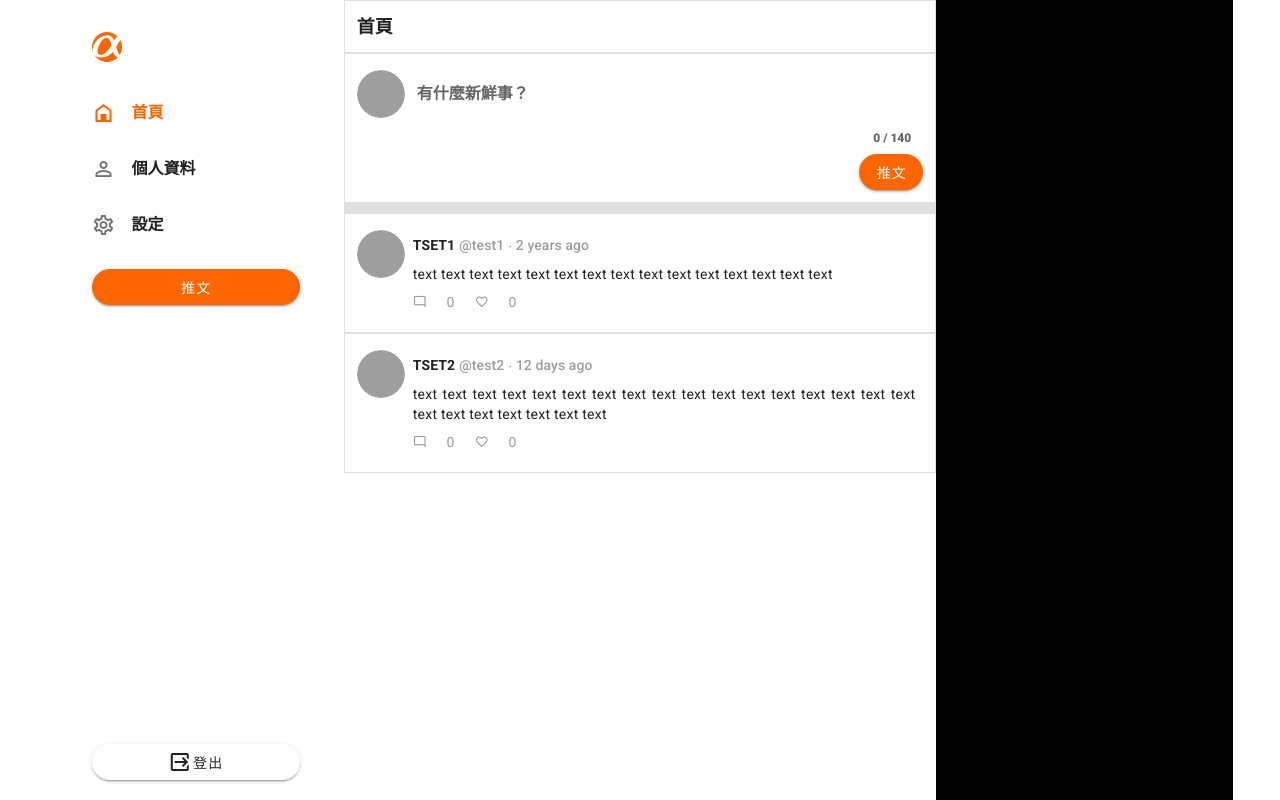
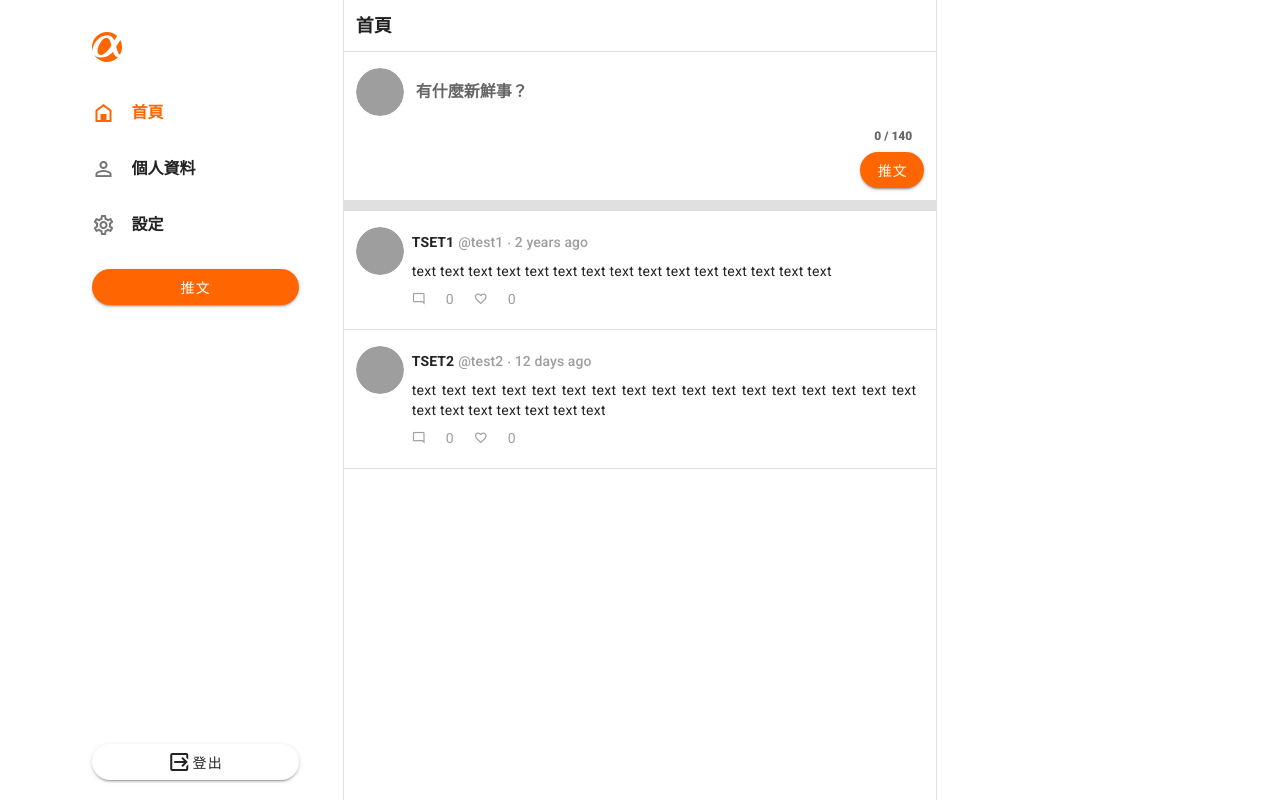
Before and after one commit to fogjogger1992/simple-twitter, a Vue app: page /#/home in a window 1280 px wide. Built offline with nearby package versions, Linux system fonts and the light colour scheme; grey boxes are pictures that could not be loaded.

Commit message:
Modify Home UI
Reset border and box-shadow

```diff
--- a/src/components/NewTweetCard.vue
+++ b/src/components/NewTweetCard.vue
@@ -1,5 +1,10 @@
 <template>
-  <v-card outlined tile class="pa-3">
+  <v-card
+    tile
+    flat
+    class="pa-3"
+    style="border-bottom: thin solid rgba(0, 0, 0, 0.12)"
+  >
     <v-row no-gutters class="pa-0" style="flex-wrap: nowrap">
       <v-col class="flex-grow-1">
         <v-avatar class="mt-1">
--- a/src/components/TweetCard.vue
+++ b/src/components/TweetCard.vue
@@ -1,5 +1,10 @@
 <template>
-  <v-card outlined tile class="pa-3">
+  <v-card
+    flat
+    tile
+    class="pa-3"
+    style="border-bottom: thin solid rgba(0, 0, 0, 0.12)"
+  >
     <v-row no-gutters class="pa-0" style="flex-wrap: nowrap">
       <v-col class="flex-grow-1">
         <v-avatar class="mt-1">
--- a/src/views/Home.vue
+++ b/src/views/Home.vue
@@ -6,7 +6,13 @@
       </v-col>
       <v-col cols="12" sm="6" class="pa-0">
         <!-- top nav -->
-        <v-card outlined tile class="pa-3">首頁</v-card>
+        <v-card
+          tile
+          flat
+          class="pa-3"
+          style="border-bottom: thin solid rgba(0, 0, 0, 0.12)"
+          >首頁</v-card
+        >
         <!-- add tweet -->
         <NewTweetCard :user="user" @after-create-tweet="afterCreateTweet" />
         <v-system-bar style="height: 10px"></v-system-bar>
@@ -18,8 +24,9 @@
           :user="user"
         />
       </v-col>
-
-      <v-col cols="12" sm="3" class="black"> </v-col>
+      <v-col cols="12" sm="3" class="topuserscol">
+        <TopUsers />
+      </v-col>
     </v-row>
   </v-container>
 </template>
@@ -29,12 +36,19 @@
   font-weight: 900;
   font-size: 18px;
 }
+.sidenavcol {
+  border-right: thin solid rgba(0, 0, 0, 0.12);
+}
+.topuserscol {
+  border-left: thin solid rgba(0, 0, 0, 0.12);
+}
 </style>
 
 <script>
 import SideNavBar from "./../components/SideNavBar.vue";
 import NewTweetCard from "./../components/NewTweetCard.vue";
 import TweetCard from "./../components/TweetCard.vue";
+import TopUsers from "./../components/TopUsers.vue";
 
 // remove this after integrating API
 const dummyData = {
@@ -79,6 +93,7 @@ export default {
     SideNavBar,
     NewTweetCard,
     TweetCard,
+    TopUsers,
   },
   data() {
     return {
```
Also changed, not shown: src/components/TopUsers.vue (added).
